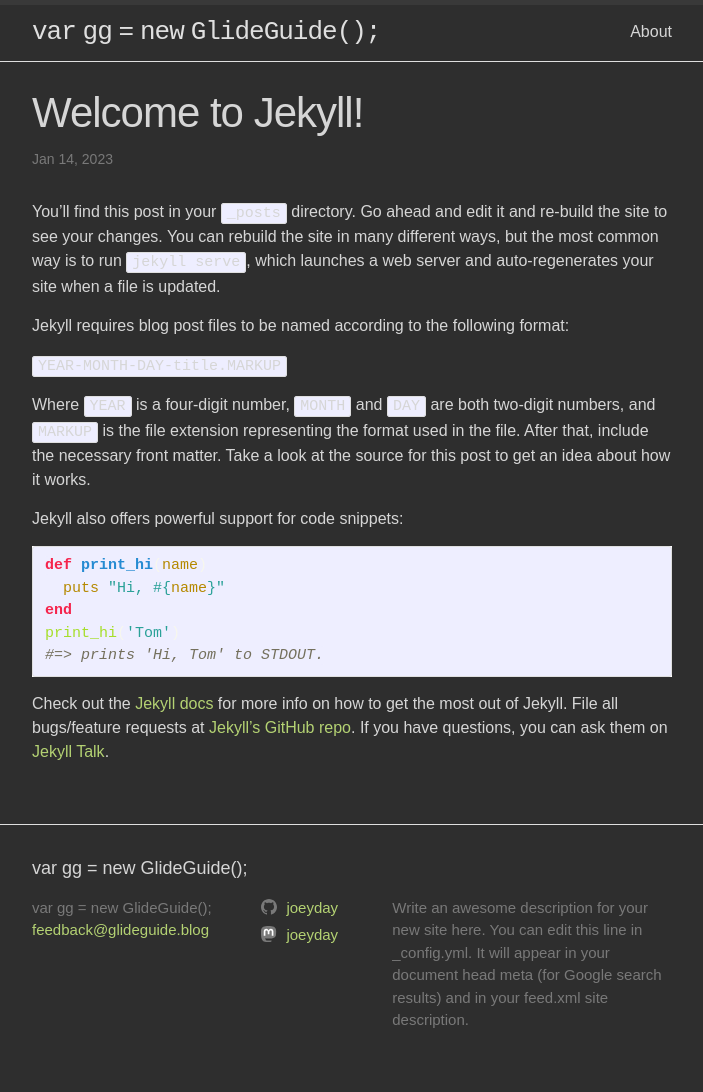
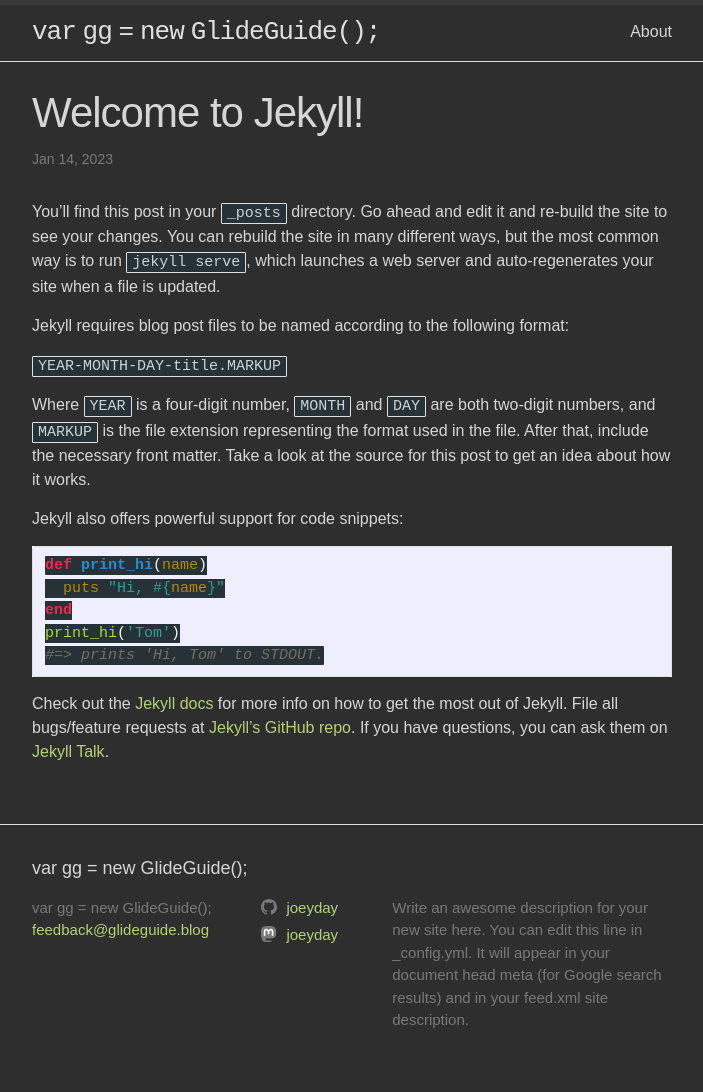
Before and after one commit to joeyday/glideguide.blog, a Jekyll site: the page built from _posts/2023-01-13-welcome-to-jekyll.md, in a window 1280 px wide. Shown: the whole page, without its empty margins (288-991 px from the left). Built offline with Jekyll 4.4.1, drawn with Linux system fonts in a browser that asks for light colours; some web fonts are replaced.

Commit message:
Update main.scss

```diff
--- a/assets/main.scss
+++ b/assets/main.scss
@@ -49,14 +49,21 @@ pre, code, tt {
 /////// Syntax highlighting ///////
 
 pre.highlight {
-  background-color: #282923;
+  background-color: #263238;
   padding: 7px 7px 7px 10px;
-  border: 20px solid yellowgreen;
+  // border: 20px solid yellowgreen;
   -moz-box-shadow: 3px 3px rgba(0,0,0,0.1);
   -webkit-box-shadow: 3px 3px rgba(0,0,0,0.1);
   box-shadow: 3px 3px rgba(0,0,0,0.1);
+  border-radius: 3px;
   margin: 20px 0 20px 0;
   overflow: auto;
+}
+
+code {
+  color:#C9D1D9;
+  background-color: #263238;
+  border-radius: 1px;
 }
 
 .highlight .c { color: #586E75 } /* Comment */
```
